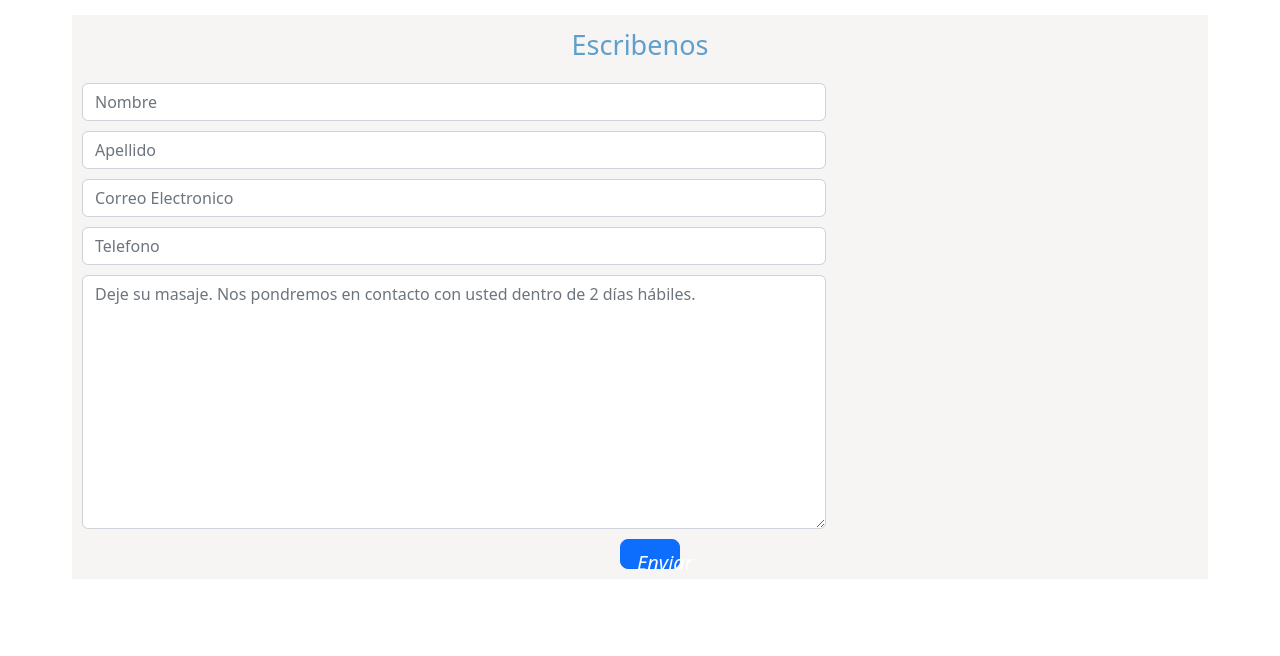
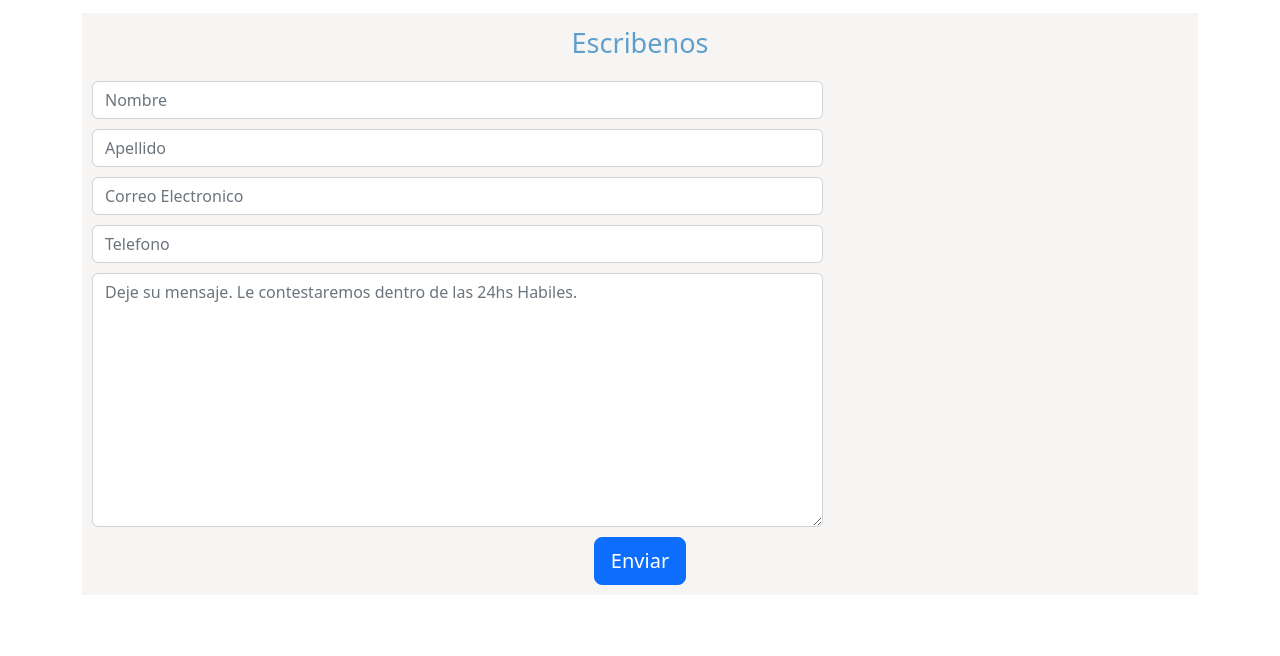
Before and after one commit to gtisera79/proyecto-venta-corpo, a plain HTML site: page pages/contactenos.html in a window 1280 px wide. Shown: the part 144-800 px from the top of the page. Drawn offline with nearby package versions, Linux system fonts and the light colour scheme.

Commit message:
correccion boton

```diff
--- a/css/style.css
+++ b/css/style.css
@@ -171,6 +171,7 @@ h1{
 }
 
 /*boton comprar*/
+/*
 button{
     width: 60px;
     height: 30px;
@@ -179,6 +180,7 @@ button{
     color: red;
     margin-left: 20px;
 }
+*/
 .telefonoCorreoDireccion{
     color: white;
 
@@ -338,6 +340,7 @@ fieldset{
   padding: 2px 2px;
 
 }
+/*formulario de contacto*/
 .header {
   color: rgb(94, 160, 203);
   font-size: 27px;
--- a/pages/contactenos.html
+++ b/pages/contactenos.html
@@ -27,30 +27,13 @@
             </ul>
         </nav>
     </header>
-    <main class="container-fluid superficieMain">
-        <!--
-        <div>
-            <form class="formularioContacto"  action="Post" enctype=""> no encuentra la pagina por el post
-                <h2>Nuestra direccion de correo es gtisera79@gmail.com</h2>
-                <span>Nombre:</span>
-                <input type="text" name="" id="Nombre" placeholder="Nombre" class="textoContacto">
-                <span>Correo Electronico:</span>
-                <input type="email" name="" id="Correo Electronico" placeholder="Correo Electronico" class="textoContacto">
-                <span>Escribenos:</span>
-                <input type="text" name="" id="Escribenos" placeholder="Escribenos" class="textoEscribenos">
-                <span>Borrar datos:</span>
-                <input type="reset" value="Limpiar" class="botonContacto">
-                <span>Enviar</span>
-                <input type="submit" value="Enviar" class="botonContacto">
-            </form>
-        </div>
-            -->
-            <div class="container formularioContacto">
+    <main class="superficieMain">
+        <div class="container">
             <div class="row">
                 <div class="col-md-12">
                     <div class="well well-sm">
                         <form class="form-horizontal" method="post">
-                                <fieldset class="margenFromulario">
+                            <fieldset>
                                 <legend class="text-center header">Escribenos</legend>
 
                                 <div class="form-group">
@@ -83,12 +66,12 @@
                                 <div class="form-group">
                                     <span class="col-md-1 col-md-offset-2 text-center"><i class="fa fa-pencil-square-o bigicon"></i></span>
                                     <div class="col-md-8">
-                                            <textarea class="form-control" id="message" name="message" placeholder="Deje su masaje. Nos pondremos en contacto con usted dentro de 2 días hábiles." rows="10"></textarea>
+                                        <textarea class="form-control" id="message" name="message" placeholder="Deje su mensaje. Le contestaremos dentro de las 24hs Habiles." rows="10"></textarea>
                                     </div>
                                 </div>
 
                                 <div class="form-group">
-                                        <div class="col-md-12 text-center button">
+                                    <div class="col-md-12 text-center">
                                         <button type="submit" class="btn btn-primary btn-lg">Enviar</button>
                                     </div>
                                 </div>
```
Lines whose indentation alone changed are shown as unchanged.
